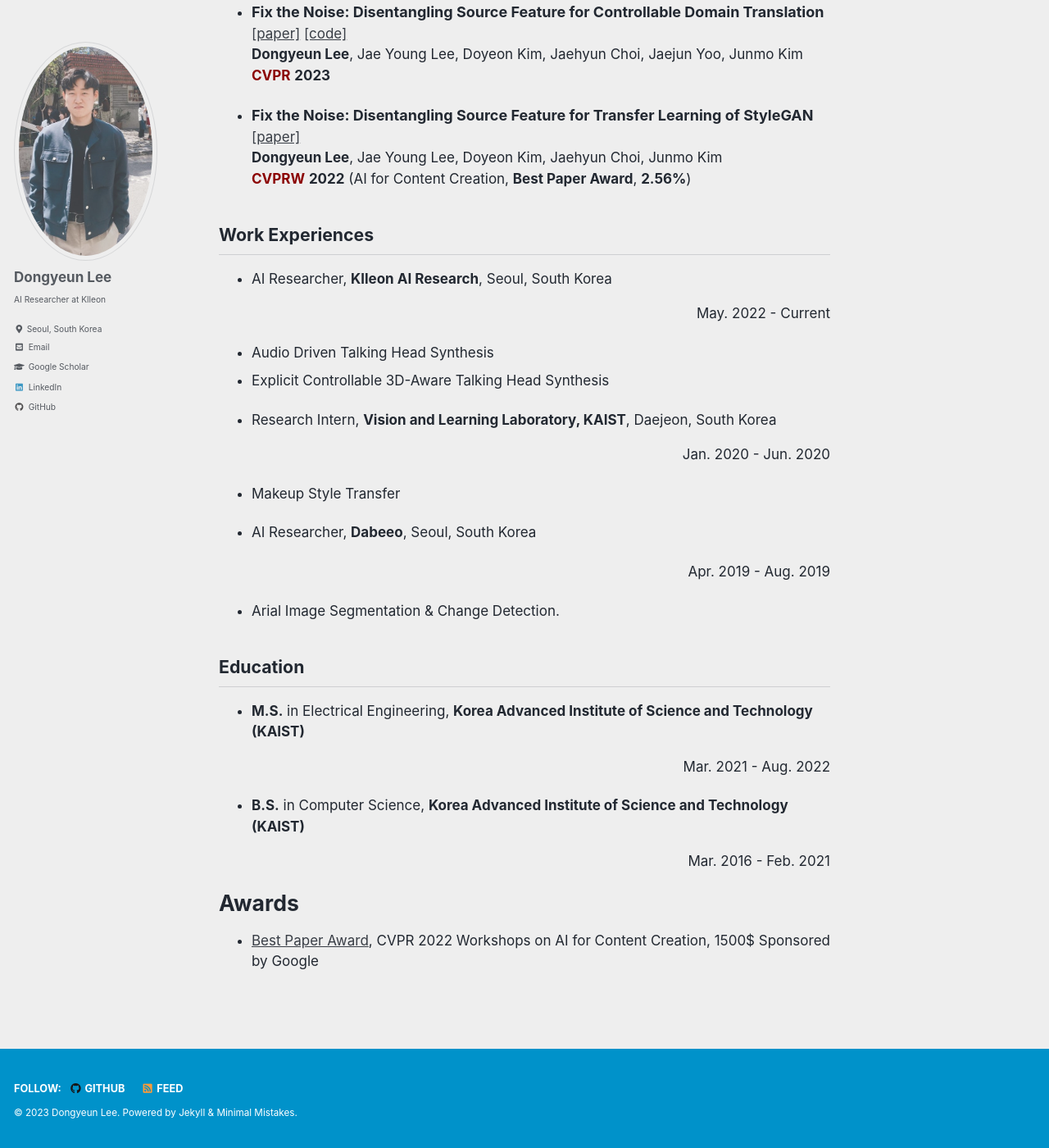
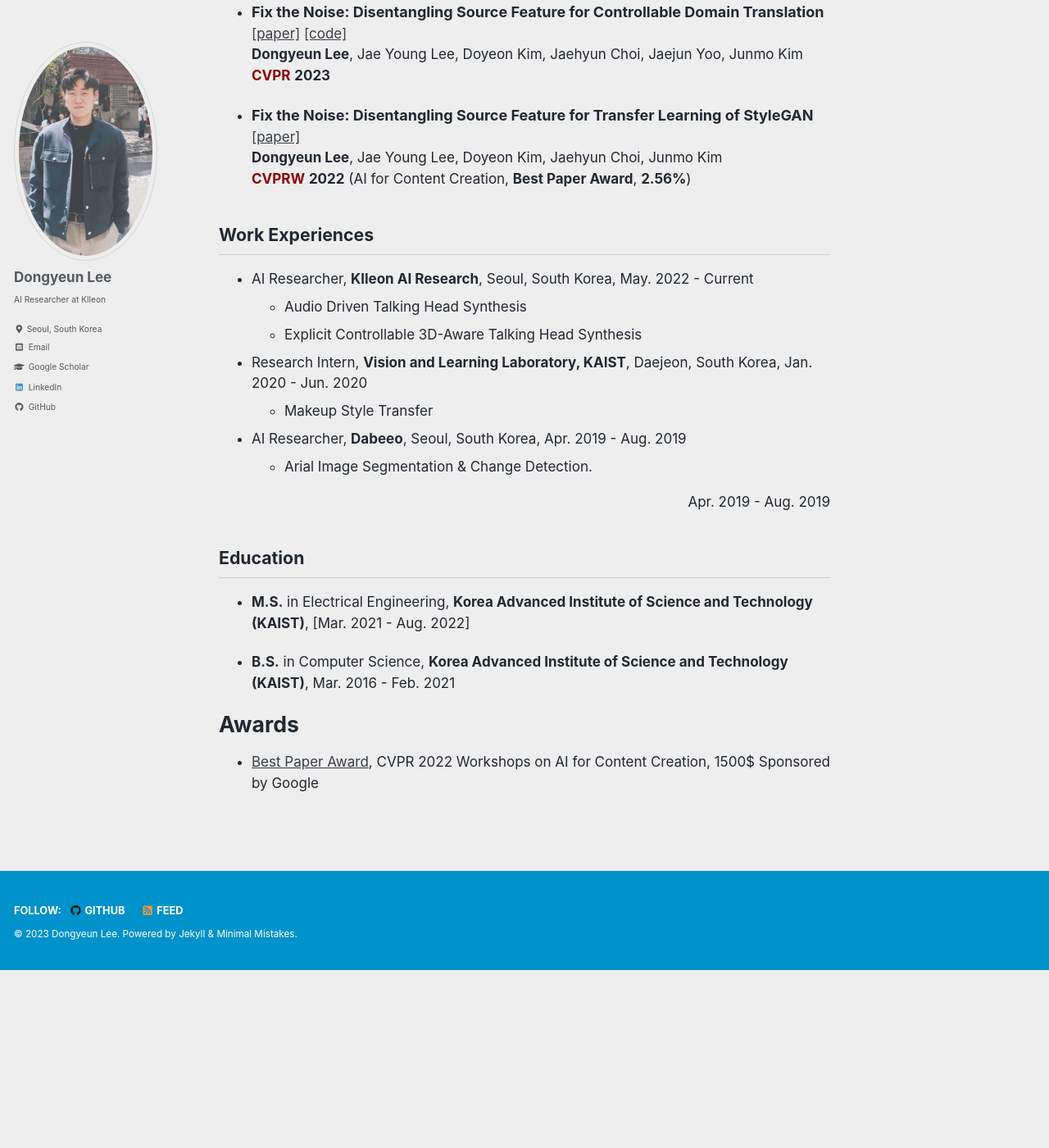
Before and after one commit to LeeDongYeun/leedongyeun.github.io, a Jekyll site: the page built from _pages/about.md, in a window 1280 px wide and 1400 px high, scrolled down 621 px. Shown: the whole window at 82% size. Built offline with Jekyll 4.4.1, drawn with Linux system fonts in a browser that asks for light colours; cached includes are drawn as plain includes; after the commit the page ends 1804 px from its top, so only the background shows below that.

Commit message:
Update about.md

```diff
--- a/_pages/about.md
+++ b/_pages/about.md
@@ -32,25 +32,21 @@ Doyeon Kim, **Dongyeun Lee**, Donggyu Joo, Junmo Kim \\
 <span style="color:darkred">**CVPRW**</span> **2022** (AI for Content Creation, **Best Paper Award**, **2.56%**)
 
 ## Work Experiences
-- AI Researcher, **Klleon AI Research**, Seoul, South Korea
-<p style='text-align: right;'>May. 2022 - Current</p>
+- AI Researcher, **Klleon AI Research**, Seoul, South Korea, May. 2022 - Current
   - Audio Driven Talking Head Synthesis
   - Explicit Controllable 3D-Aware Talking Head Synthesis
 
-- Research Intern, **Vision and Learning Laboratory, KAIST**, Daejeon, South Korea
-<p style='text-align: right;'>Jan. 2020 - Jun. 2020</p>
+- Research Intern, **Vision and Learning Laboratory, KAIST**, Daejeon, South Korea, Jan. 2020 - Jun. 2020
   - Makeup Style Transfer
 
-- AI Researcher, **Dabeeo**, Seoul, South Korea
+- AI Researcher, **Dabeeo**, Seoul, South Korea, Apr. 2019 - Aug. 2019
+  - Arial Image Segmentation & Change Detection.
 <p style='text-align: right;'>Apr. 2019 - Aug. 2019</p>
-  - Arial Image Segmentation & Change Detection.
 
 ## Education
-- **M.S.** in Electrical Engineering, **Korea Advanced Institute of Science and Technology (KAIST)**
-<p style='text-align: right;'>Mar. 2021 - Aug. 2022</p>
+- **M.S.** in Electrical Engineering, **Korea Advanced Institute of Science and Technology (KAIST)**, [Mar. 2021 - Aug. 2022]
 
-- **B.S.** in Computer Science, **Korea Advanced Institute of Science and Technology (KAIST)**
-<p style='text-align: right;'>Mar. 2016 - Feb. 2021</p>
+- **B.S.** in Computer Science, **Korea Advanced Institute of Science and Technology (KAIST)**, Mar. 2016 - Feb. 2021
 
 # Awards
 - [Best Paper Award](images/CVPRW2022_award.jpeg), CVPR 2022 Workshops on AI for Content Creation, 1500$ Sponsored by Google
```
